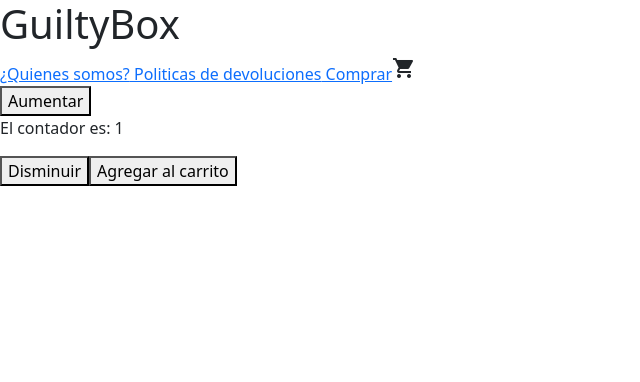
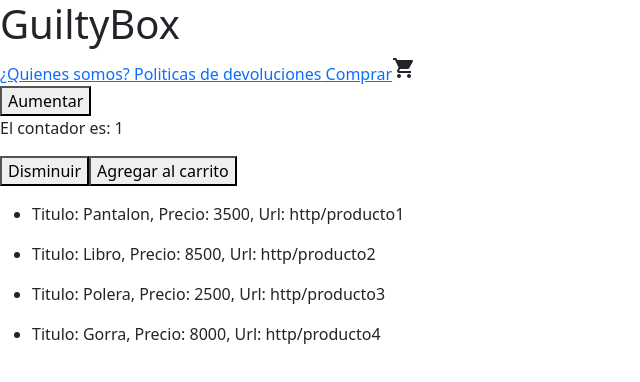
Before and after one commit to cagfcagf/cristian_react, a React (Create React App) app: page / in a window 1280 px wide. Shown: the top 382 px of the page, without its empty margins (0-640 px from the left). Built offline with nearby package versions, Linux system fonts and the light colour scheme.

Commit message:
tarea listado de productos

```diff
--- a/src/App.js
+++ b/src/App.js
@@ -1,8 +1,8 @@
 
 import {useState} from "react"
 import Navbar from "./components/NavBar"
-import Itemlist from  "./components/ItemListContainer"
 import Itemcount from "./components/ItemCount"
+import Itemlistcontainer from "./components/ItemListContainer"
 
 
 const App = () => {
@@ -12,6 +12,8 @@ const App = () => {
     <>
       <Navbar/>
       <Itemcount stock="5" initial="1" />
+      <Itemlistcontainer/>
+
     </>
   )
 
--- /dev/null
+++ b/src/components/Item.js
@@ -0,0 +1,36 @@
+
+import {useState} from "react"
+
+const Item = (props) => {
+
+
+const promesa = new Promise((res, rej) => {
+
+  setTimeout(() => {
+    res(setProductos([props]))
+  }, 2000)
+
+})
+
+
+const [productos, setProductos] = useState([])
+
+
+
+
+  return (
+    <>
+      <p></p>
+      <ul>
+        {productos.map(u => <li key={u.id}>Titulo: {u.title}, Precio: {u.price}, Url: {u.pictureUrl}</li>)}
+      </ul>
+
+    </>
+  )
+
+}
+
+export default Item;
+
+
+// {productos.map(u => <li>{u.id}</li>)}
--- a/src/components/ItemCount.js
+++ b/src/components/ItemCount.js
@@ -1,6 +1,7 @@
 import {useState} from "react"
 
 const Itemcount = (counter) => {
+
 
   const {stock:stock, initial:initial} = counter
 
--- /dev/null
+++ b/src/components/ItemList.js
@@ -0,0 +1,20 @@
+
+import Item from "./Item"
+
+const Itemlist = () => {
+
+
+  return (
+    <>
+      <Item id="1" title="Pantalon" price="3500" pictureUrl="http/producto1" />
+      <Item id="2" title="Libro" price="8500" pictureUrl="http/producto2" />
+        <Item id="3" title="Polera" price="2500" pictureUrl="http/producto3" />
+        <Item id="4" title="Gorra" price="8000" pictureUrl="http/producto4" />
+
+
+    </>
+  )
+
+}
+
+export default Itemlist;
--- a/src/components/ItemListContainer.js
+++ b/src/components/ItemListContainer.js
@@ -1,9 +1,15 @@
-const Itemlist = (mensaje) => {
+import Itemlist from "./ItemList"
+
+const Itemlistcontainer = () => {
 
 
   return (
-    <p>Mensaje: {mensaje.texto}</p>
+    <>
+      <Itemlist/>
+
+    </>
   )
+
 }
 
-export default Itemlist
+export default Itemlistcontainer;
```
